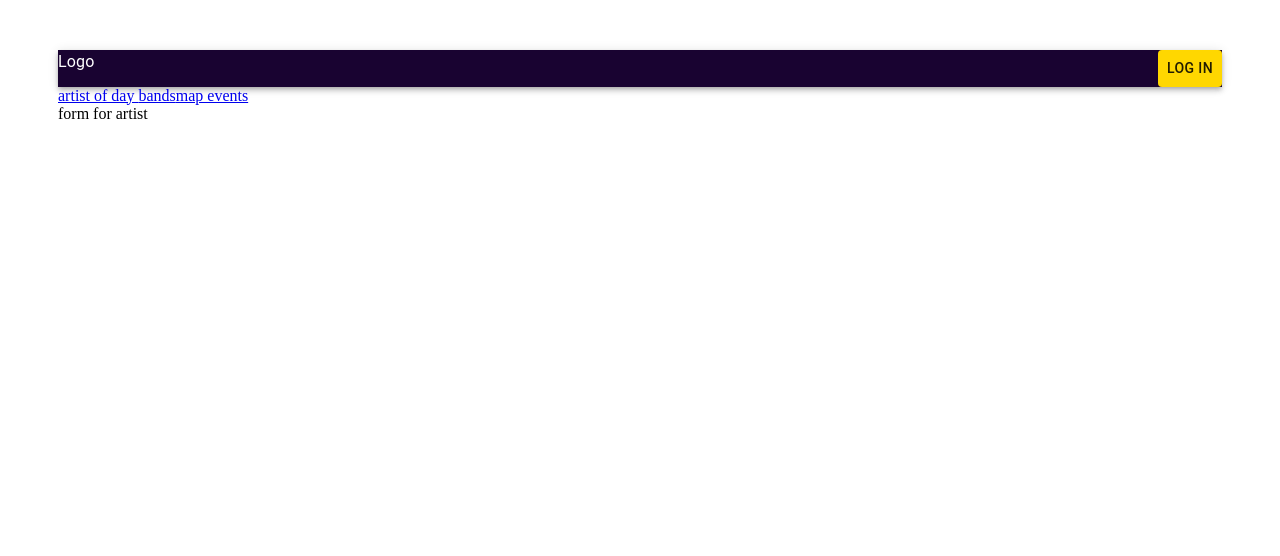
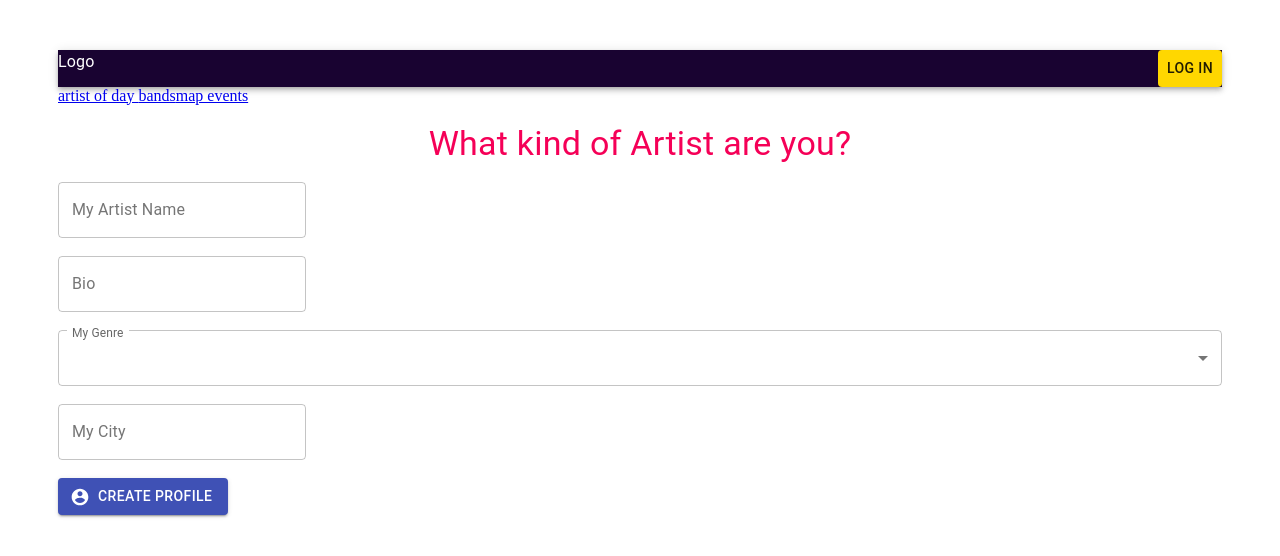
Before and after one commit to l1llyp/Krewesic, a React app: page /artistform in a window 1280 px wide. Shown: the top 556 px of the page. Built offline with nearby package versions, Linux system fonts and the light colour scheme; the HTML template or start-up script is replaced by a standard one.

Commit message:
artist creation component almost functional

```diff
--- a/client/src/components/Profile/FormArtist.jsx
+++ b/client/src/components/Profile/FormArtist.jsx
@@ -1,9 +1,87 @@
-import React from 'react';
+
+import React, { useState, useContext, useEffect } from 'react';
+import axios from 'axios';
+import {Button} from '@material-ui/core';
+import {TextField} from '@material-ui/core';
+import AccountCircle from '@material-ui/icons/AccountCircle';
+import Typography from '@material-ui/core/Typography';
+import {Menu} from '@mui/material';
+import { FormControl } from '@mui/material';
+import { InputLabel } from '@mui/material';
+import { Select } from '@mui/material';
+import {MenuItem} from '@material-ui/core';
+
 
 const FormArtist = () => {
+  const [ bio, setBio ] = useState('');
+  const [ artistName, setMyName ] = useState('Type Artist');
+  const [ myGenre, setMyGenre ] = useState('Pick Genre!');
+  const [ city, setCity ] = useState('');
+
+  // const createListener = () => {
+  //   axios.put('/createListener', {
+  //     artistBio: bio,
+  //     artistName: favArtist,
+  //     myGenre: favGenre
+  //   })
+  //     .catch(err => console.log('darn', err));
+  // };
+
   return (
     <div>
-      form for artist
+      <br/>
+      <Typography
+        align='center'
+        color='secondary'
+        variant='h4'
+      >What kind of Artist are you?</Typography>
+      <br/>
+      <TextField
+        onChange={e => setMyName(e.target.value)}
+        id="outlined-basic"
+        label="My Artist Name"
+        variant="outlined" />
+      <br/><br/>
+      <TextField
+        onChange={e => setBio(e.target.value)}
+        //id="outlined-basic"
+        label="Bio"
+        variant="outlined" />
+      <br/>
+      <br/>
+      <FormControl fullWidth>
+        <InputLabel >My Genre</InputLabel>
+        <Select
+          defaultValue={ myGenre }
+          onChange={e => setMyGenre(e.target.value)}
+          labelId="demo-simple-select-label"
+          id="demo-simple-select"
+          label="My Genre"
+        >
+          <MenuItem value={'Rock'}>Rock</MenuItem>
+          <MenuItem value={'Pop'}>Pop</MenuItem>
+          <MenuItem value={'Hip Hop'}>Hip Hop</MenuItem>
+          <MenuItem value={'Metal'}>Metal</MenuItem>
+          <MenuItem value={'Country'}>Country</MenuItem>
+          <MenuItem value={'House'}>House</MenuItem>
+        </Select>
+        <br/>
+      </FormControl>
+      <TextField
+        onChange={e => setCity(e.target.value)}
+        id="outlined-basic"
+        label="My City"
+        variant="outlined" />
+      <br/>
+      <br/>
+      <Button
+        onClick={() => createListener()}
+        // href='/artistofday'
+        color="primary"
+        variant="contained"
+        startIcon={ <AccountCircle/> }
+      > Create Profile </Button>
+      <br/><br/>
 
     </div>
   );
--- a/client/src/components/Profile/FormListener.jsx
+++ b/client/src/components/Profile/FormListener.jsx
@@ -15,9 +15,10 @@ const FormListener = () => {
   const [ bio, setBio ] = useState('');
   const [ favArtist, setArtist ] = useState('Type Artist');
   const [ favGenre, setGenre ] = useState('Pick Genre!');
+  const [ city, setCity ] = useState('');
 
   const createListener = () => {
-    const [ bio, favArtist, favGenre ] = useState();
+
     axios.put('/createListener', {
       bio: bio,
       favArtist: favArtist,
@@ -28,6 +29,7 @@ const FormListener = () => {
 
   return (
     <div>
+      <br/>
       <Typography
         align='center'
         color='secondary'
@@ -44,8 +46,7 @@ const FormListener = () => {
         onChange={e => setArtist(e.target.value)}
         id="outlined-basic"
         label="Favorite Artist"
-        v
-        ariant="outlined" />
+        variant="outlined" />
       <br/>
       <br/>
       <FormControl fullWidth>
@@ -66,6 +67,13 @@ const FormListener = () => {
         </Select>
         <br/>
       </FormControl>
+      <TextField
+        onChange={e => setCity(e.target.value)}
+        id="outlined-basic"
+        label="My City"
+        variant="outlined" />
+      <br/>
+      <br/>
       <Button
         onClick={() => createListener()}
         // href='/artistofday'
@@ -74,7 +82,6 @@ const FormListener = () => {
         startIcon={ <AccountCircle/> }
       > Create Profile </Button>
       <br/><br/>
-
     </div>
   );
 };
```
Also changed, not shown: db/models/users.js (+16 -0 lines), 1 other file (tests, documents, lock files or other folders).
